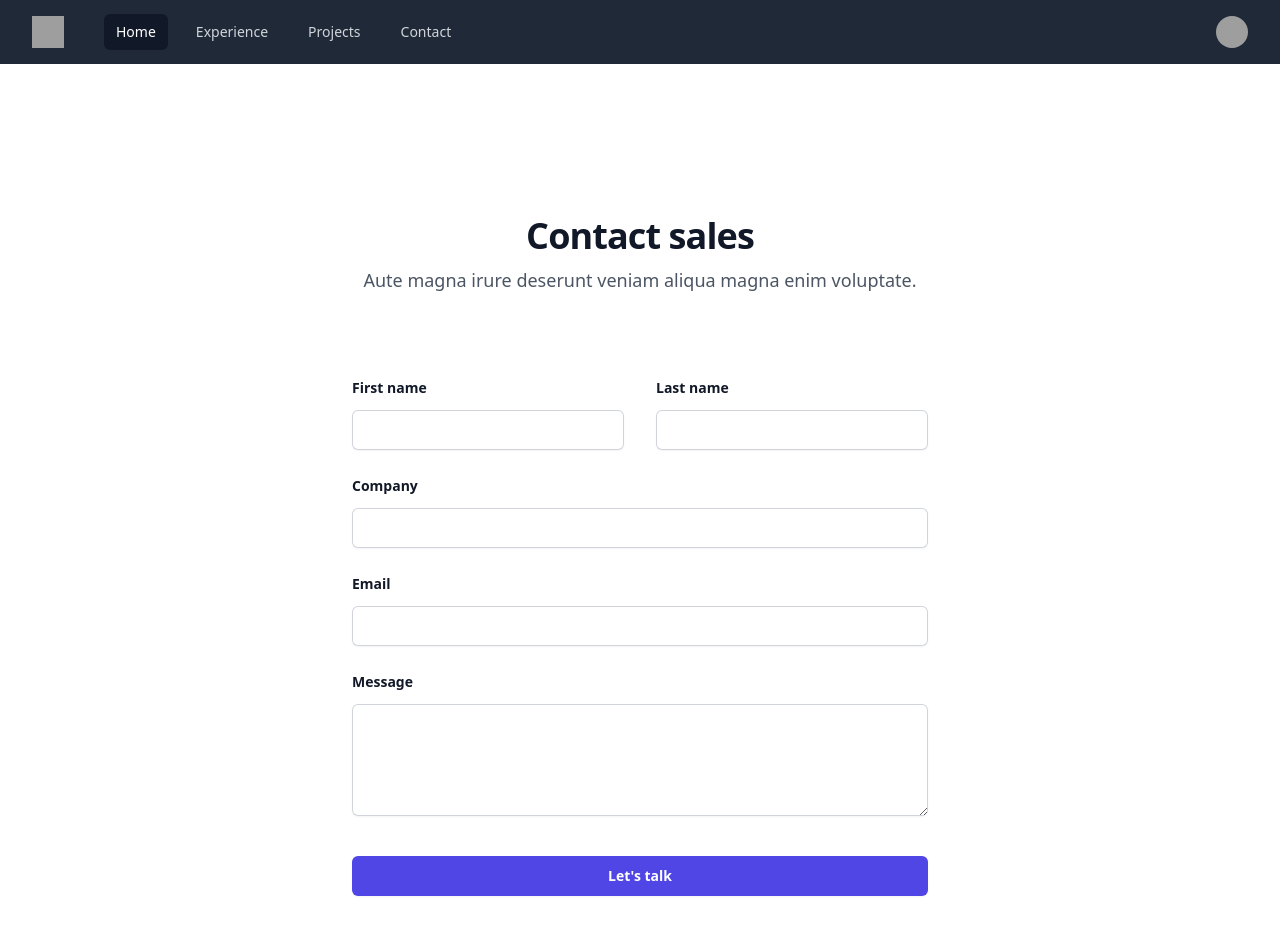
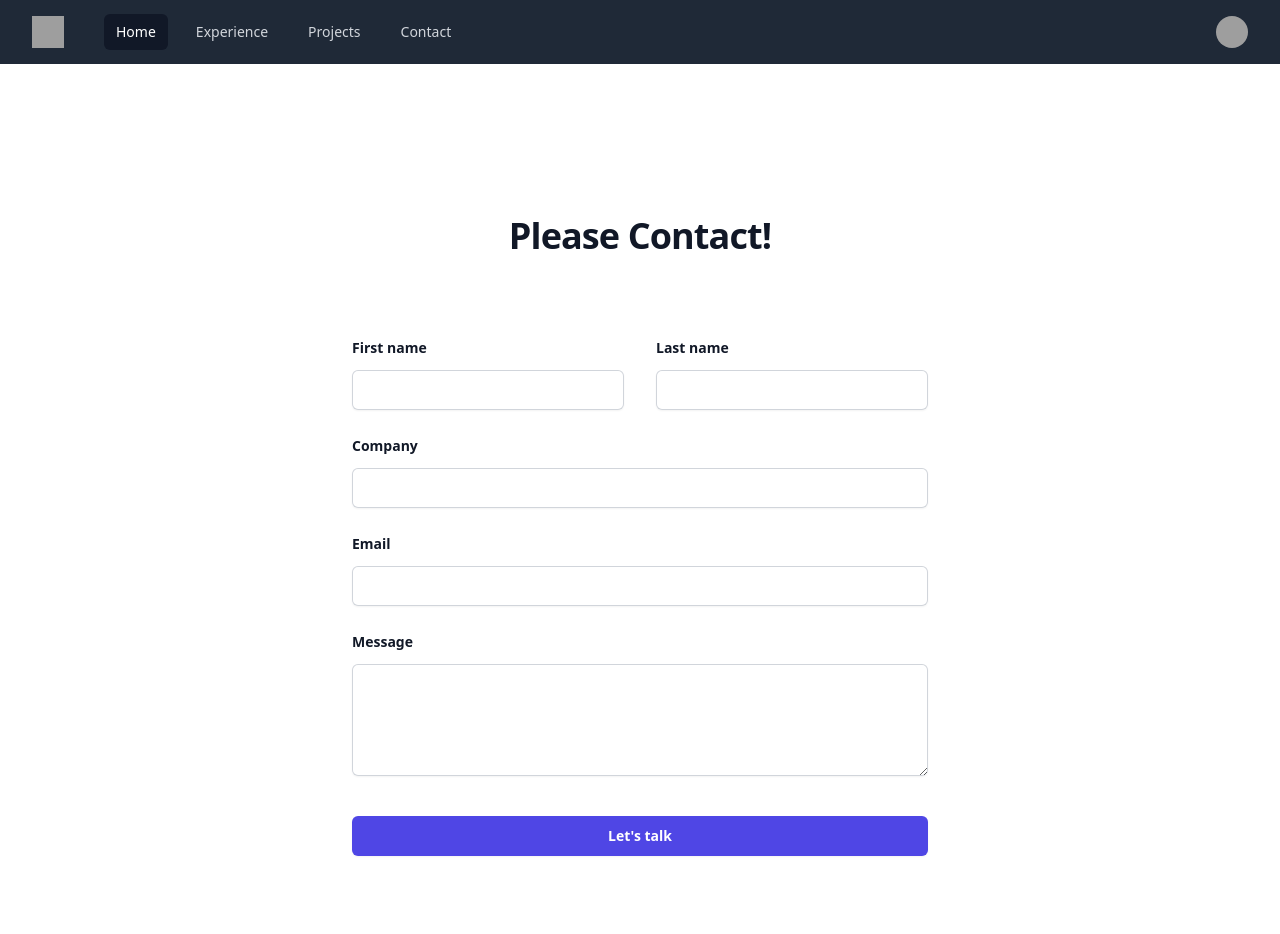
Before and after one commit to Temmy3620/miomio-portfolio, a Next.js app: page /contact in a window 1280 px wide. Shown: the top 934 px of the page. Built offline with nearby package versions, Linux system fonts and the light colour scheme; grey boxes are pictures that could not be loaded.

Commit message:
Contactの文言変える

```diff
--- a/app/contact/page.tsx
+++ b/app/contact/page.tsx
@@ -7,10 +7,7 @@
       >
       </div>
       <div className="mx-auto max-w-2xl text-center">
-        <h2 className="text-3xl font-bold tracking-tight text-gray-900 sm:text-4xl">Contact sales</h2>
-        <p className="mt-2 text-lg leading-8 text-gray-600">
-          Aute magna irure deserunt veniam aliqua magna enim voluptate.
-        </p>
+        <h2 className="text-3xl font-bold tracking-tight text-gray-900 sm:text-4xl">Please Contact!</h2>
       </div>
       <form action="#" method="POST" className="mx-auto mt-16 max-w-xl sm:mt-20">
         <div className="grid grid-cols-1 gap-x-8 gap-y-6 sm:grid-cols-2">
```
